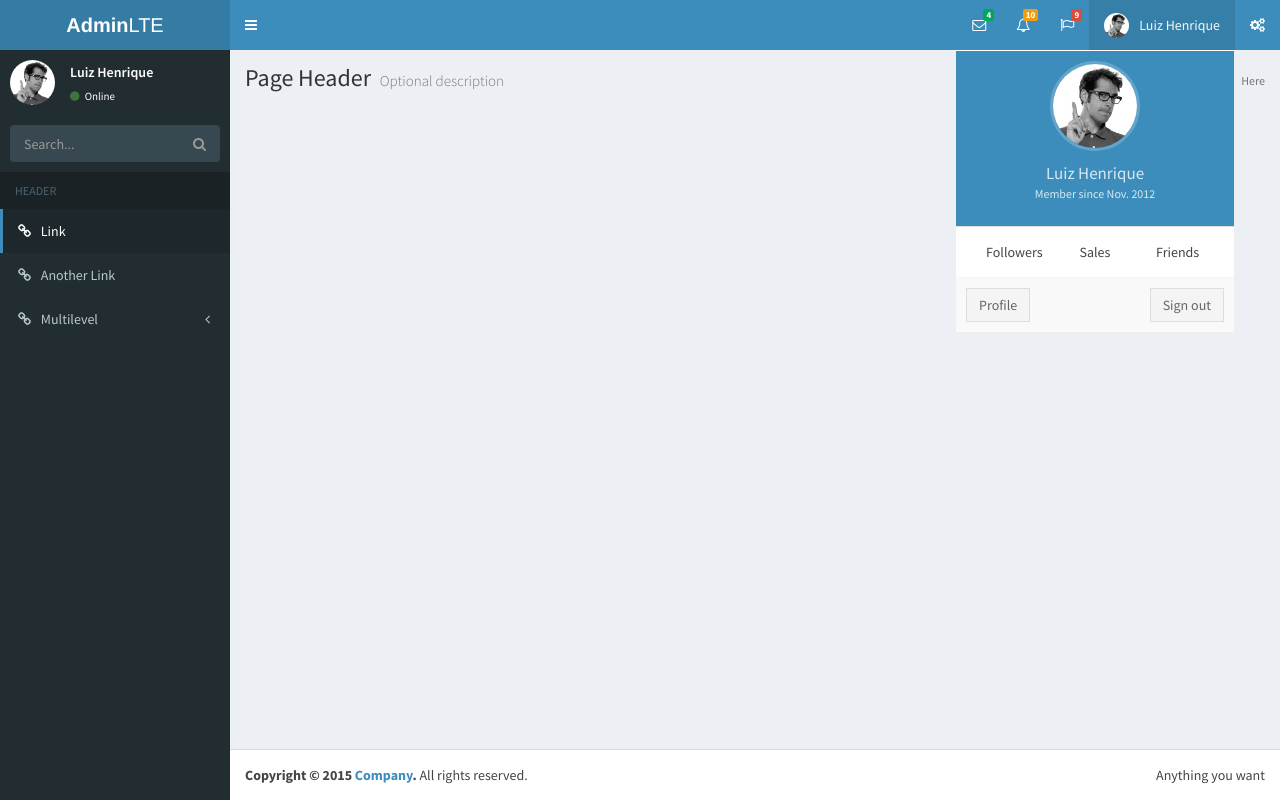
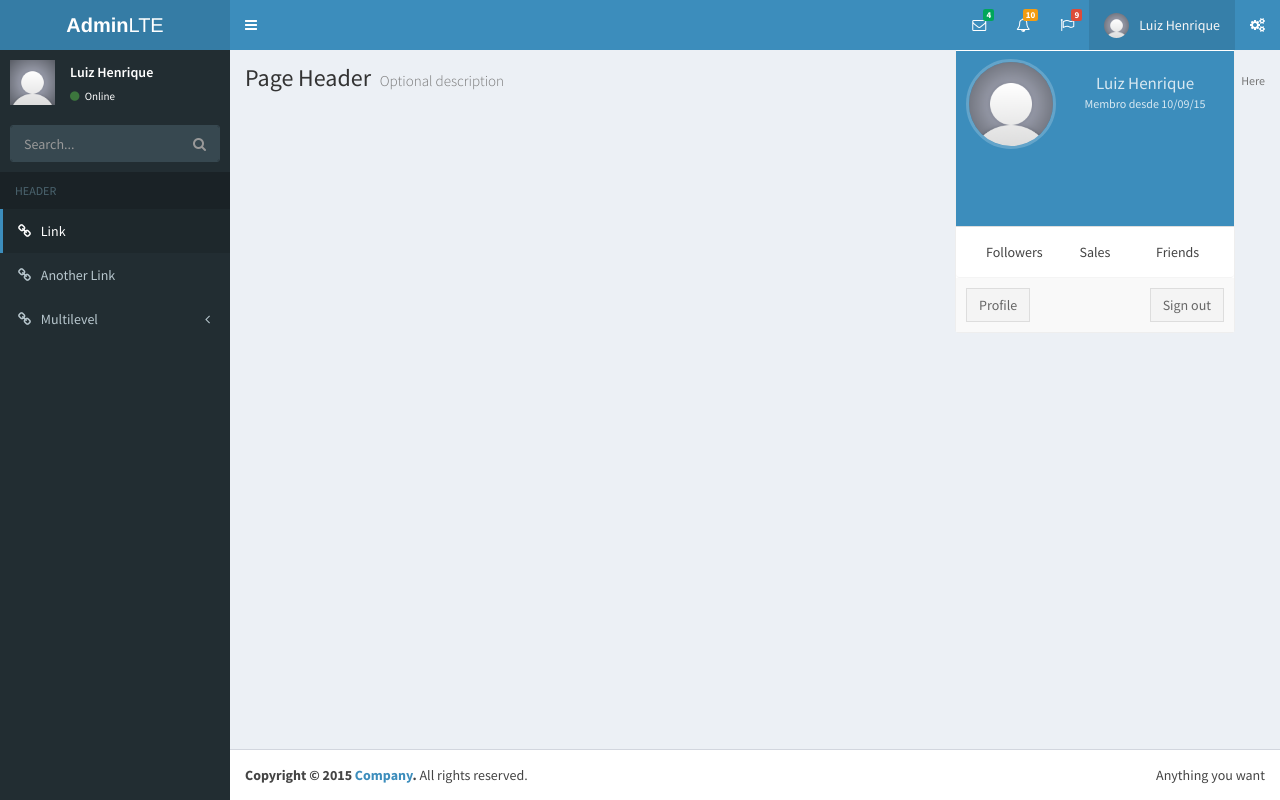
Before and after one commit to luizhfraraujo/django-template-project, a Django app: a page that uses templates/accounts/base.html in a window 1280 px wide, after a click that opens the changed part; the page is wider, and only the part inside the window is pictured. Run offline with Django 3.2, Linux system fonts and the light colour scheme; a user stored in the database is signed in; some libraries are stand-ins or nearby versions.

Commit message:
UPDATE Accounts
-List user;
-List profiles;

```diff
--- a/project_name/accounts/views.py
+++ b/project_name/accounts/views.py
@@ -6,10 +6,10 @@ from django.contrib import messages
 from django.conf import settings
 from project_name.core.utils import generate_hash_key
 from .forms import RegisterForm, EditAccountForm, PasswordResetForm
-from .models import UserPasswordReset
+from .models import UserPasswordReset, User
 
 # Create your views here.
-User = get_user_model
+User_Logged = get_user_model
 
 @login_required
 def dashboard(request):
@@ -22,8 +22,8 @@ def dashboard(request):
 def profile(request, user):
 	template_name = 'accounts/profile.html'
 	context = {}
-	user_profile = get_object_or_404(User.objects.all, username=user)
-	#context['userprofile'] = user_profile
+	user_profile = get_object_or_404(User,username=user)
+	context['user_profile'] = user_profile
 
 	return render(request,template_name, context)
 
--- a/templates/accounts/base.html
+++ b/templates/accounts/base.html
@@ -170,7 +170,11 @@ scratch. This page gets rid of all links and provides the needed markup only.
                 <!-- Menu Toggle Button -->
                 <a href="#" class="dropdown-toggle" data-toggle="dropdown">
                   <!-- The user image in the navbar-->
-                  <img src="{% static 'img/user2-160x160.jpg' %}" class="user-image" alt="User Image">
+                  {% if user_profile.user_image %}
+                  <img src="" class="user-image" alt="User Image">
+                  {% else %}
+                   <img src="{% static 'img/user.png' %}" class="user-image" alt="{{user.username}}">
+                  {% endif %}
                   <!-- hidden-xs hides the username on small devices so only the image appears. -->
                   <span class="hidden-xs">
                   {% if user.name == empty %}
@@ -183,14 +187,18 @@ scratch. This page gets rid of all links and provides the needed markup only.
                 <ul class="dropdown-menu">
                   <!-- The user image in the menu -->
                   <li class="user-header">
-                    <img src="{% static 'img/user2-160x160.jpg' %}" class="img-circle" alt="User Image">
+                  {% if user_profile.user_image %}
+                  <img src="" class="user-image" alt="User Image">
+                  {% else %}
+                   <img src="{% static 'img/user.png' %}" class="user-image" alt="{{user.username}}">
+                  {% endif %}
                     <p>
                       {% if user.name == empty %}
                         {{user.username}}
                       {% else %}
                         {{user.name}}
                       {% endif %}
-                      <small>Member since Nov. 2012</small>
+                      <small>Membro desde {{user.date_joined|date:"d/m/y"}}</small>
                     </p>
                   </li>
                   <!-- Menu Body -->
@@ -233,7 +241,11 @@ scratch. This page gets rid of all links and provides the needed markup only.
           <!-- Sidebar user panel (optional) -->
           <div class="user-panel">
             <div class="pull-left image">
-              <img src="{% static 'img/user2-160x160.jpg' %}" class="img-circle" alt="User Image">
+              {% if user_profile.user_image %}
+              <img src="" class="user-image" alt="User Image">
+              {% else %}
+              <img src="{% static 'img/user.png' %}" class="user-image" alt="{{user.username}}">
+              {% endif %}
             </div>
             <div class="pull-left info">
               <p>{% if user.name == empty %}
--- a/templates/accounts/register.html
+++ b/templates/accounts/register.html
@@ -40,6 +40,7 @@
             {{field}}
             {{field.errors}}
           </div>
+          {% endfor %}
           <div class="row">
             <div class="col-xs-8">
               <button type="submit" class="btn btn-primary btn-block btn-flat">Register</button>
```
Also changed, not shown: templates/accounts/profile.html (+7 -3 lines), static/img/user.png (added).
